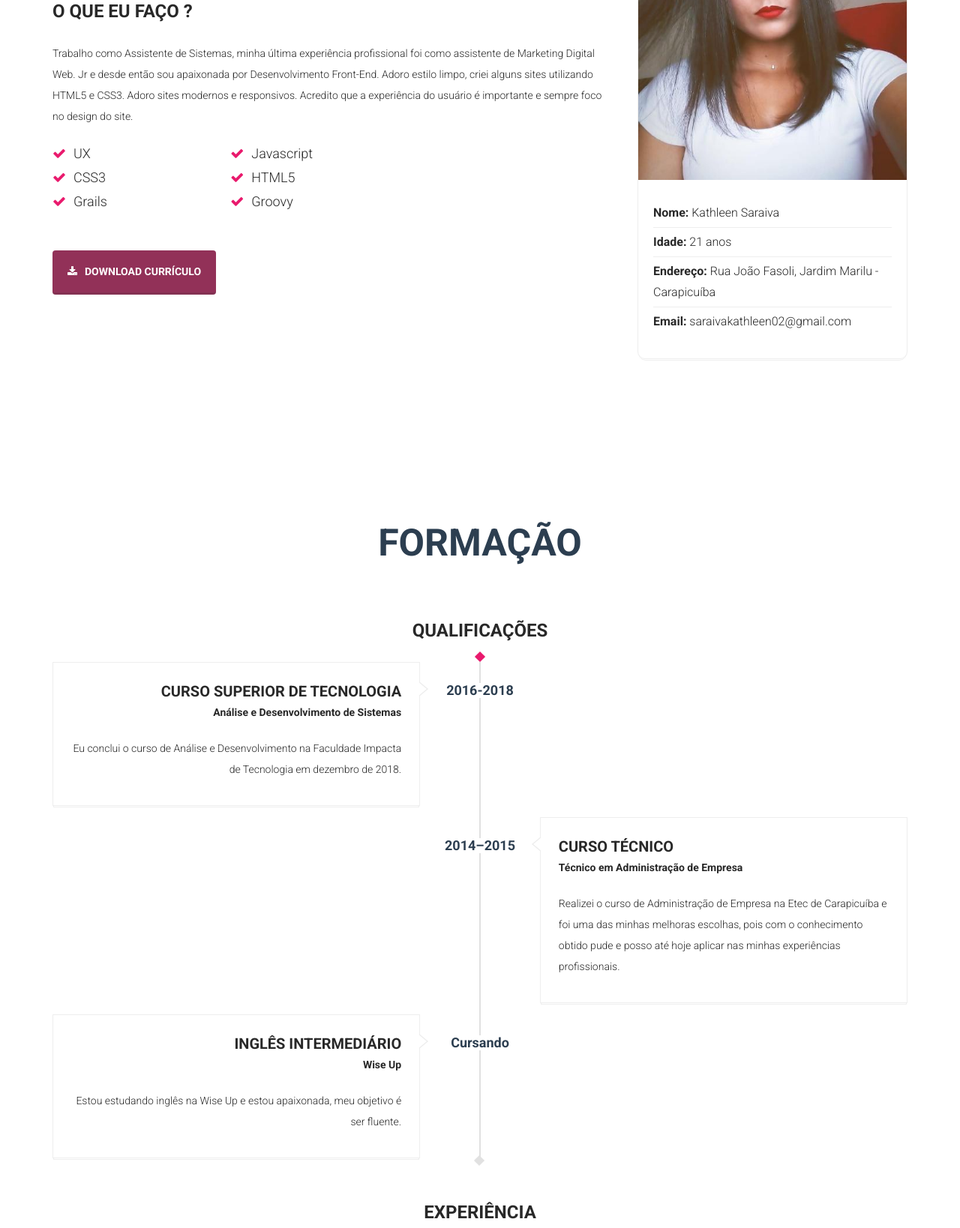
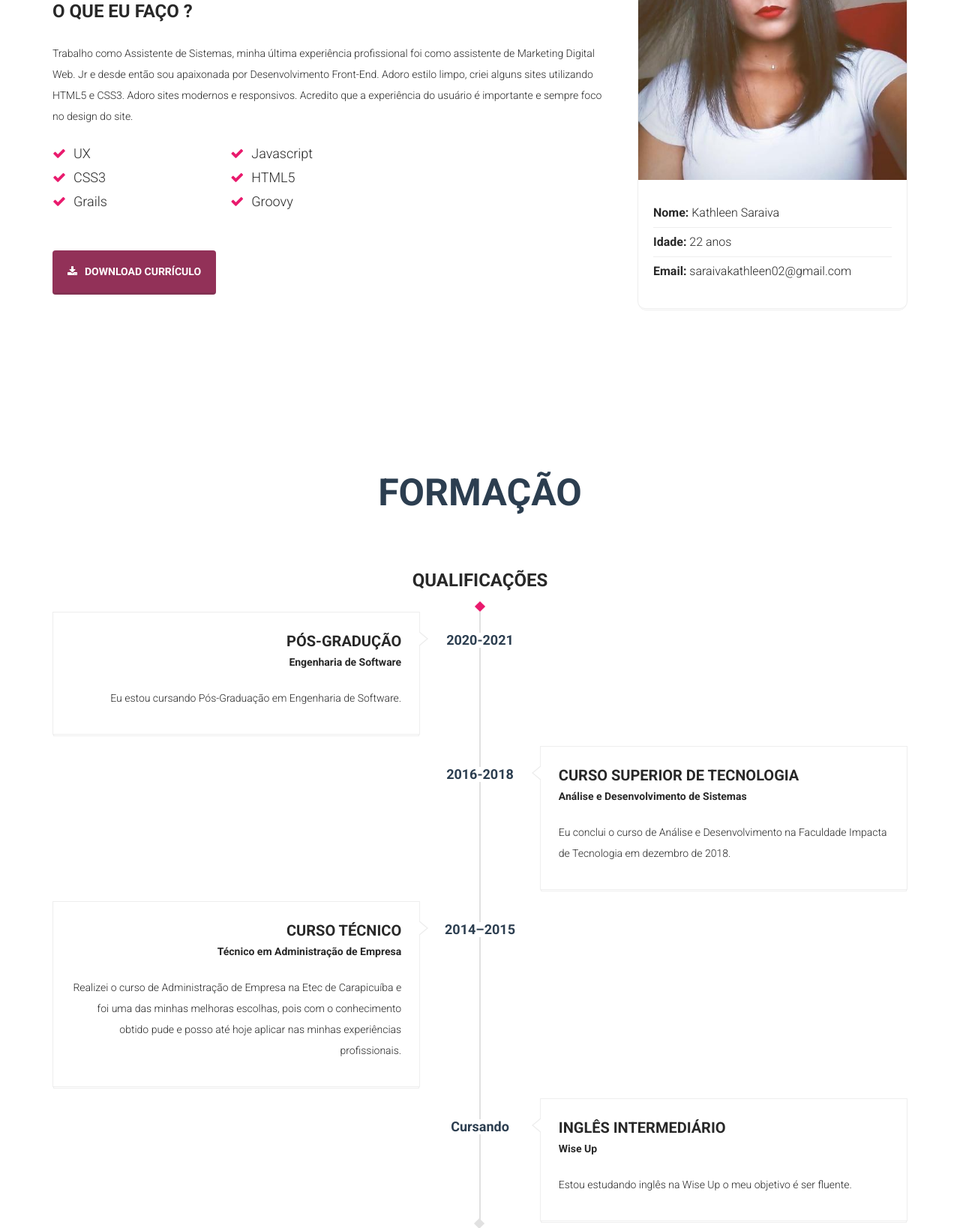
Before and after one commit to Kathleen-Saraiva/kathsaraiva, a plain HTML site: page index.html in a window 1280 px wide. Shown: the part 1231-2869 px from the top of the page at 75% size. Drawn offline with Linux system fonts and the light colour scheme; a script that the page names is missing.

Commit message:
Atualizando as informações sobre o meu currículo.

```diff
--- a/index.html
+++ b/index.html
@@ -37,7 +37,7 @@
 
       <div class="social-icons">
         <ul class="list-inline">
-          <li><a href="https://github.com/Kathleen-Saraiva" target="_blank"><i class="fa fa-linkedin"></i></a></li>
+          <li><a href="https://br.linkedin.com/in/kathleen-saraiva" target="_blank"><i class="fa fa-linkedin"></i></a></li>
         </ul>
       </div>
 		</div>
@@ -88,8 +88,7 @@
               </div>
               <ul>
                 <li><strong>Nome:</strong> Kathleen Saraiva</li>
-                <li><strong>Idade:</strong> 21 anos</li>
-                <li><strong>Endereço:</strong> Rua João Fasoli, Jardim Marilu - Carapicuíba</li>
+                <li><strong>Idade:</strong> 22 anos</li>
                 <li><strong>Email:</strong> saraivakathleen02@gmail.com</li>
               </ul>
             </div>
@@ -141,7 +140,28 @@
                     </div>
                     <div class="resume">
                         <ul class="timeline">
-                            <li>
+
+                        	 <li>
+                                <div class="posted-date">
+                                    <span class="month">2020-2021</span>
+                                </div>
+
+                                <div class="timeline-panel wow fadeInUp">
+                                    <div class="timeline-content">
+                                        <div class="timeline-heading">
+                                            <h3>Pós-Gradução</h3>
+                                            <span>Engenharia de Software</span>
+                                        </div>
+
+                                        <div class="timeline-body">
+                                            <p>Eu estou cursando Pós-Graduação em Engenharia de Software.</p>
+                                        </div>
+                                    </div>
+                                </div>
+                            </li>
+
+
+                            <li class="timeline-inverted">
                                 <div class="posted-date">
                                     <span class="month">2016-2018</span>
                                 </div>
@@ -160,7 +180,7 @@
                                 </div>
                             </li>
 
-                            <li class="timeline-inverted">
+                            <li>
                                 <div class="posted-date">
                                     <span class="month">2014–2015</span>
                                 </div>
@@ -179,7 +199,7 @@
                                 </div>
                             </li>
 
-                            <li>
+                            <li class="timeline-inverted">
                                 <div class="posted-date">
                                   <span class="month">Cursando</span>
                                 </div>
@@ -192,7 +212,7 @@
                                         </div>
 
                                         <div class="timeline-body">
-                                            <p>Estou estudando inglês na Wise Up e estou apaixonada, meu objetivo é ser fluente.</p>
+                                            <p>Estou estudando inglês na Wise Up o meu objetivo é ser fluente.</p>
                                         </div>
                                     </div>
                                 </div>
```
